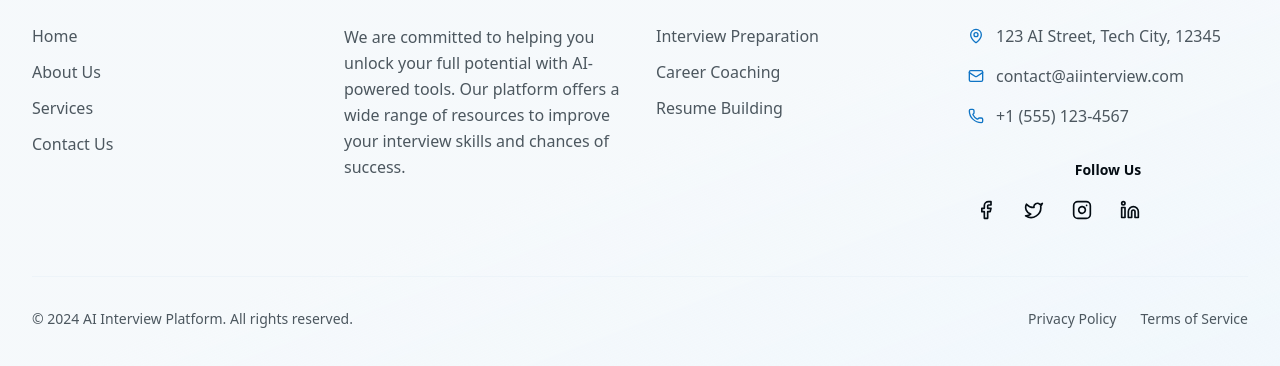
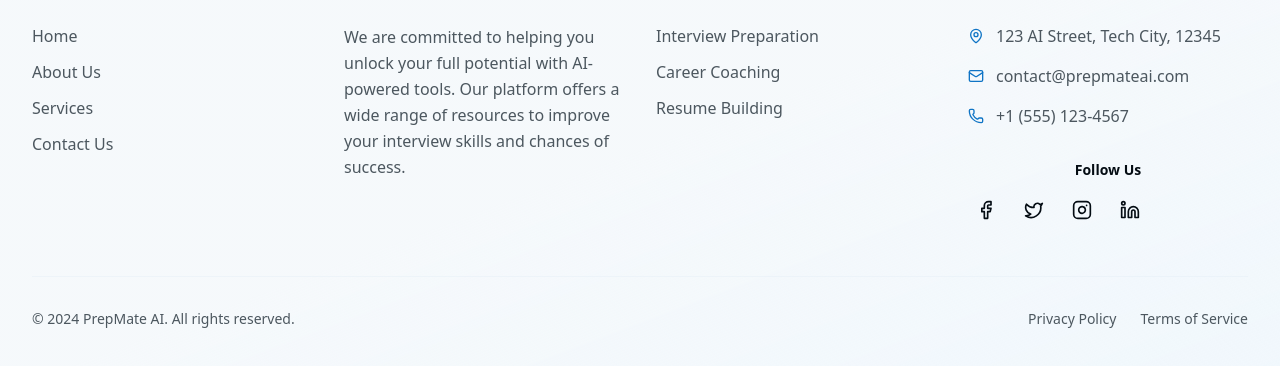
Before and after one commit to AnujGupta-dev/ai-interview-platform, a React (Vite) app: page /contact-us in a window 1280 px wide. Shown: the part 1968-2334 px from the top of the page. Built offline with nearby package versions, Linux system fonts and the light colour scheme; no server answers.

Commit message:
PrepMateAI

```diff
--- a/index.html
+++ b/index.html
@@ -2,9 +2,31 @@
 <html lang="en">
   <head>
     <meta charset="UTF-8" />
-    <link rel="icon" type="image/svg+xml" href="/vite.svg" />
+    <link rel="icon" type="image/svg+xml" href="/svg/logo.svg" id="Logoicon" />
     <meta name="viewport" content="width=device-width, initial-scale=1.0" />
-    <title>Ai-Mock-Interview</title>
+    <title>PrepMate AI</title>
+    <script>
+      function updateLogoicon() {
+        const Logoicon = document.getElementById('Logoicon');
+        const isDark = localStorage.getItem('theme') === 'dark' ||
+                      (!localStorage.getItem('theme') && window.matchMedia('(prefers-color-scheme: dark)').matches);
+
+        if (Logoicon) {
+          Logoicon.href = isDark ? '/svg/logo.svg' : '/svg/logo2.svg';
+        }
+      }
+
+      document.addEventListener('DOMContentLoaded', updateLogoicon);
+
+      // Listen for theme changes (when React updates localStorage)
+      window.addEventListener('storage', function(e) {
+        if (e.key === 'theme') {
+          updateLogoicon();
+        }
+      });
+
+      setInterval(updateLogoicon, 1000);
+    </script>
   </head>
   <body>
     <div id="root"></div>
--- a/package.json
+++ b/package.json
@@ -1,5 +1,5 @@
 {
-  "name": "ai-interview-platform",
+  "name": "prepmate-ai",
   "private": true,
   "version": "0.0.0",
   "type": "module",
--- a/src/components/footer.tsx
+++ b/src/components/footer.tsx
@@ -108,7 +108,7 @@ const Footer = () => {
                 </div>
                 <div className="flex items-center gap-3 text-muted-foreground">
                   <Mail className="w-4 h-4 text-primary" />
-                  <span>contact@aiinterview.com</span>
+                  <span>contact@prepmateai.com</span>
                 </div>
                 <div className="flex items-center gap-3 text-muted-foreground">
                   <Phone className="w-4 h-4 text-primary" />
@@ -148,7 +148,7 @@ const Footer = () => {
           <div className="mt-12 pt-8 border-t border-border/30 animate-fade-in">
             <div className="flex flex-col md:flex-row justify-between items-center gap-4">
               <p className="text-sm text-muted-foreground text-center md:text-left">
-                © 2024 AI Interview Platform. All rights reserved.
+                © 2024 PrepMate AI. All rights reserved.
               </p>
               <div className="flex gap-6 text-sm">
                 <Link to="/privacy" className="text-muted-foreground hover:text-foreground transition-colors duration-200">
--- a/src/components/logo-container.tsx
+++ b/src/components/logo-container.tsx
@@ -18,7 +18,7 @@ const LogoContainer = () => {
     <Link to={"/"}>
       <img
         src={logoSrc}
-        alt="Logo"
+        alt="PrepMate AI"
         className="min-w-10 min-h-10 object-contain transition-all duration-300"
       />
     </Link>
--- a/src/routes/about-us.tsx
+++ b/src/routes/about-us.tsx
@@ -79,7 +79,7 @@ export const AboutUsPage = () => {
         {/* Hero Section */}
         <div className="my-12 animate-slide-up">
           <Headings
-            title="About AI Interview Platform"
+            title="About PrepMate AI"
             description="Empowering professionals worldwide with AI-driven interview preparation and career advancement tools."
           />
         </div>
@@ -184,7 +184,7 @@ export const AboutUsPage = () => {
         {/* Why Choose Us */}
         <div className="gradient-card p-8 rounded-2xl animate-fade-in">
           <h2 className="text-3xl font-bold text-center text-foreground mb-8">
-            Why Choose AI Interview Platform?
+            Why Choose PrepMate AI?
           </h2>
           <div className="grid grid-cols-1 md:grid-cols-2 gap-6">
             <div className="flex items-start gap-3">
--- a/src/routes/contact-us.tsx
+++ b/src/routes/contact-us.tsx
@@ -16,8 +16,8 @@ export const ContactUsPage = () => {
       icon: Mail,
       title: "Email Us",
       description: "Get in touch via email",
-      primary: "contact@aiinterview.com",
-      secondary: "support@aiinterview.com"
+      primary: "contact@prepmateai.com",
+      secondary: "support@prepmateai.com"
     },
     {
       icon: Phone,
--- a/src/routes/home-page.tsx
+++ b/src/routes/home-page.tsx
@@ -13,7 +13,7 @@ export const HomePage = () => {
         <div className="my-12 animate-fade-in">
           <h2 className="text-4xl text-center md:text-left md:text-7xl font-bold leading-tight">
             <span className="gradient-primary bg-clip-text text-transparent font-extrabold md:text-9xl">
-              AI Superpower
+              PrepMate AI
             </span>
             <span className="text-muted-foreground font-extrabold block md:inline">
               - A better way to
@@ -54,12 +54,12 @@ export const HomePage = () => {
         <div className="w-full mt-8 rounded-2xl gradient-card h-[480px] overflow-hidden relative animate-scale-in hover-lift">
           <img
             src="/img/hero.jpg"
-            alt="AI Interview Platform"
+            alt="PrepMate AI"
             className="w-full h-full object-cover"
           />
 
           <div className="absolute top-6 left-6 px-6 py-3 rounded-xl glass-effect backdrop-blur-md">
-            <span className="font-semibold text-foreground">Interviews Copilot&copy;</span>
+            <span className="font-semibold text-foreground">PrepMate AI&copy;</span>
           </div>
 
           <div className="hidden md:block absolute w-96 bottom-6 right-6 px-6 py-4 rounded-xl glass-effect backdrop-blur-md animate-fade-in">
```
Also changed, not shown: 1 other file (tests, documents, lock files or other folders).
